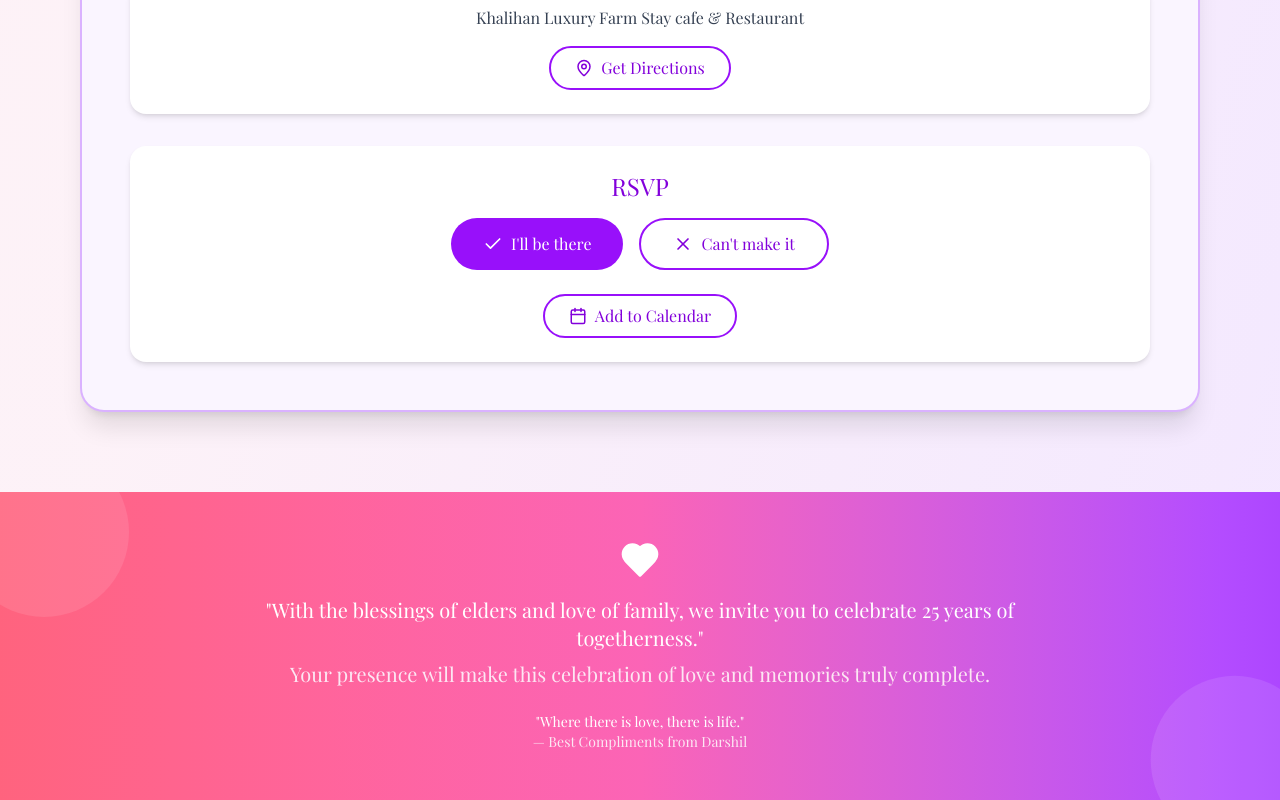
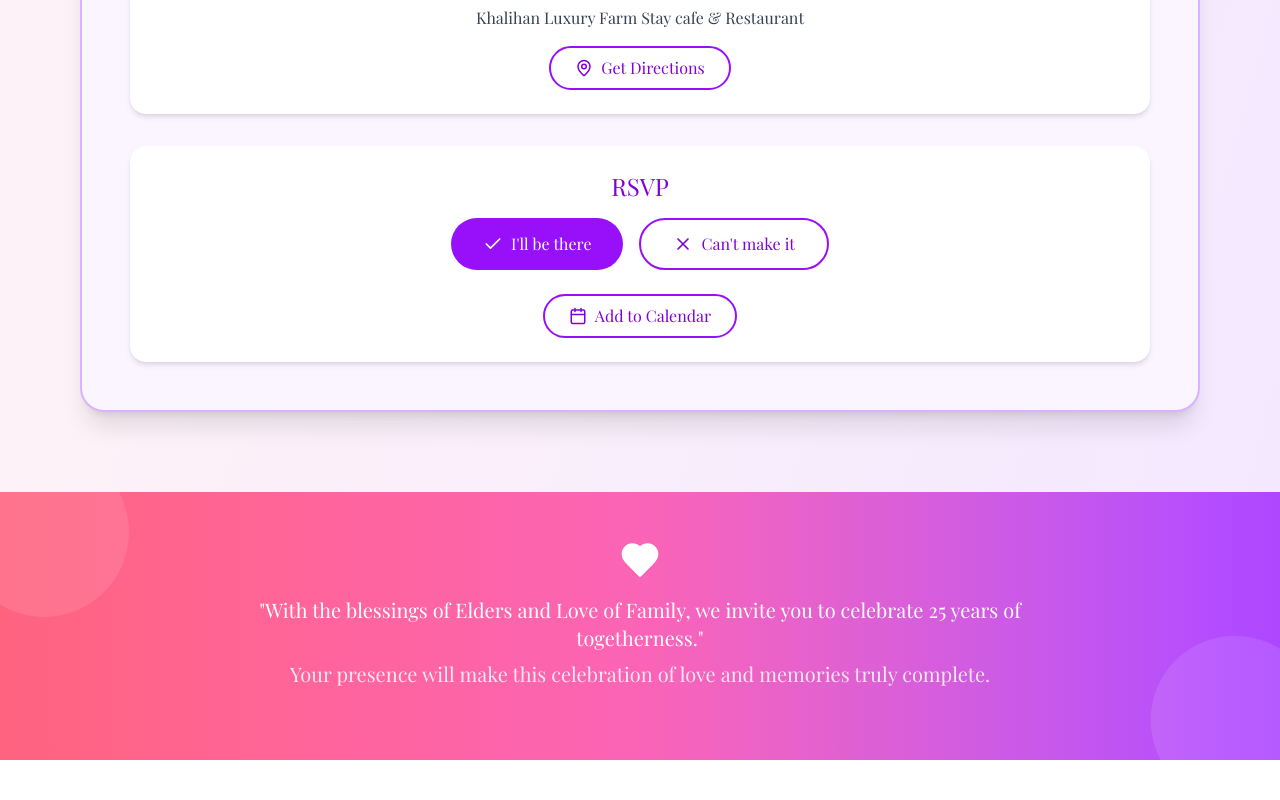
Before and after one commit to Darshil632/Invitation_page, a React (Vite) app: page / in a window 1280 px wide. Shown: the part 3732-4532 px from the top of the page. After the commit the page ends 4492 px from the top, so only its background shows below. Built offline with nearby package versions, Linux system fonts and the light colour scheme; a web font is replaced by a local one.

Commit message:
Correct capitalization in invitation message

```diff
--- a/src/App.tsx
+++ b/src/App.tsx
@@ -292,7 +292,7 @@ export default function App() {
           >
             <Heart size={40} fill="currentColor" className="mx-auto mb-4" />
             <p className="text-lg md:text-xl mb-2 text-pink-50 max-w-2xl mx-auto font-serif italic">
-              "With the blessings of elders and love of family, we invite you to celebrate 25 years of togetherness."
+              "With the blessings of Elders and Love of Family, we invite you to celebrate 25 years of togetherness."
             </p>
             <p className="text-lg md:text-xl text-pink-100 mb-6 max-w-2xl mx-auto font-serif">
               Your presence will make this celebration of love and memories truly complete.
@@ -303,10 +303,6 @@ export default function App() {
               initial={{ opacity: 0 }}
               whileInView={{ opacity: 1 }}
             >
-              "Where there is love, there is life." <br />
-              <span className="not-italic font-medium mt-2 block text-pink-100">
-                — Best Compliments from Darshil
-              </span>
             </motion.div>
           </motion.div>
         </div>
```
